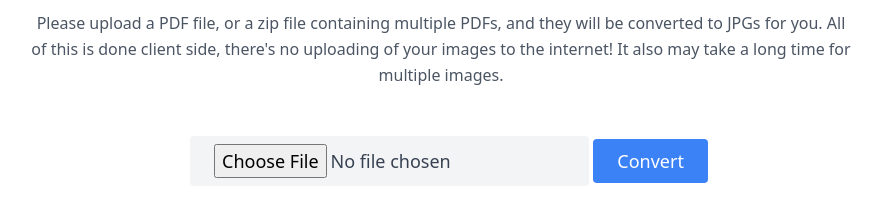
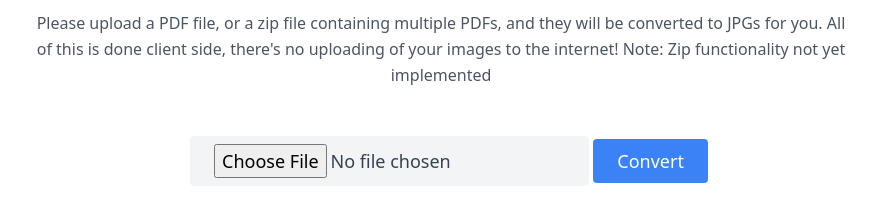
Before and after one commit to OliverEverard/pdf2jpg, a plain HTML site: page index.html in a window 1280 px wide. Shown: the part 142-364 px from the top of the page, without its empty margins (199-1081 px from the left). Drawn offline with nearby package versions, Linux system fonts and the light colour scheme; no server answers.

Commit message:
Update index.html

```diff
--- a/index.html
+++ b/index.html
@@ -27,7 +27,7 @@
     <div class="container mx-auto flex px-5 py-24 items-center justify-center flex-col">
       <div class="text-center lg:w-2/3 w-full">
         <h1 class="title-font sm:text-4xl text-3xl mb-4 font-medium text-gray-900">PDF2JPG Converter</h1>
-        <p class="mb-8 leading-relaxed">Please upload a PDF file, or a zip file containing multiple PDFs, and they will be converted to JPGs for you. All of this is done client side, there's no uploading of your images to the internet! It also may take a long time for multiple images.</p>
+        <p class="mb-8 leading-relaxed">Please upload a PDF file, or a zip file containing multiple PDFs, and they will be converted to JPGs for you. All of this is done client side, there's no uploading of your images to the internet! Note: Zip functionality not yet implemented</p>
         <form>
           <input class="ml-4 inline-flex text-gray-700 bg-gray-100 border-0 py-2 px-6 focus:outline-none hover:bg-gray-200 rounded text-lg my-4" type="file" accept=".pdf, .zip">
           <button type="submit" class="inline-flex text-white bg-blue-500 border-0 py-2 px-6 focus:outline-none hover:bg-blue-600 rounded text-lg my-4">Convert</button>
```
